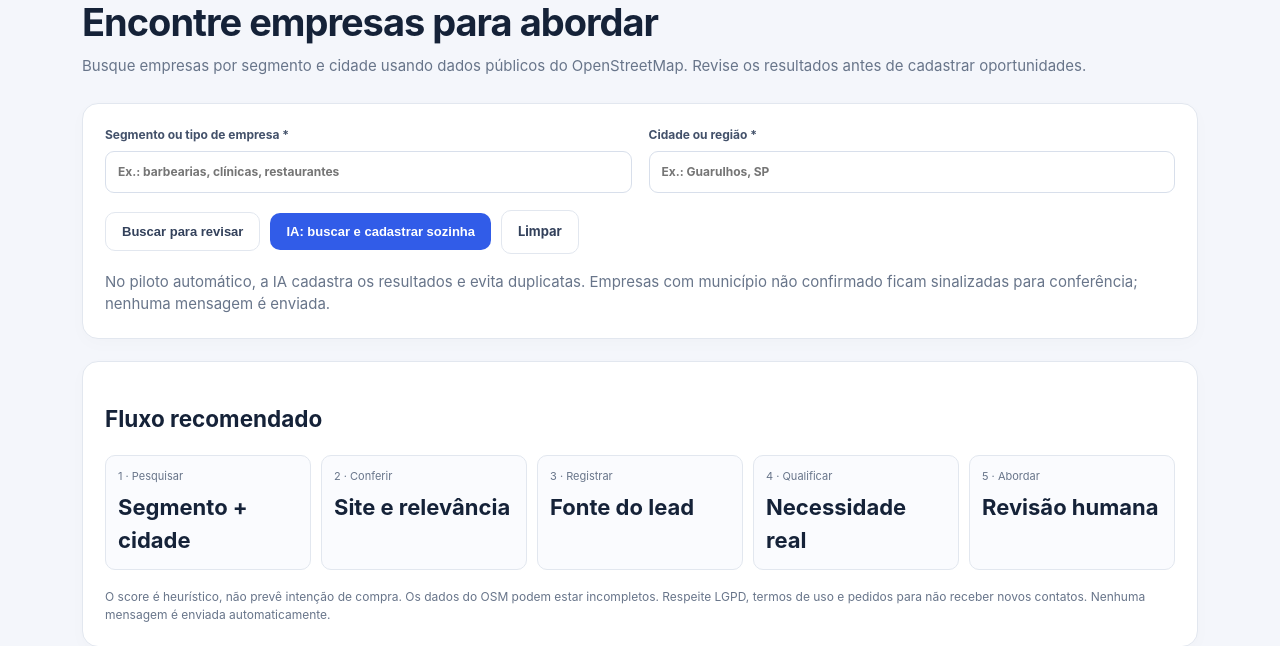
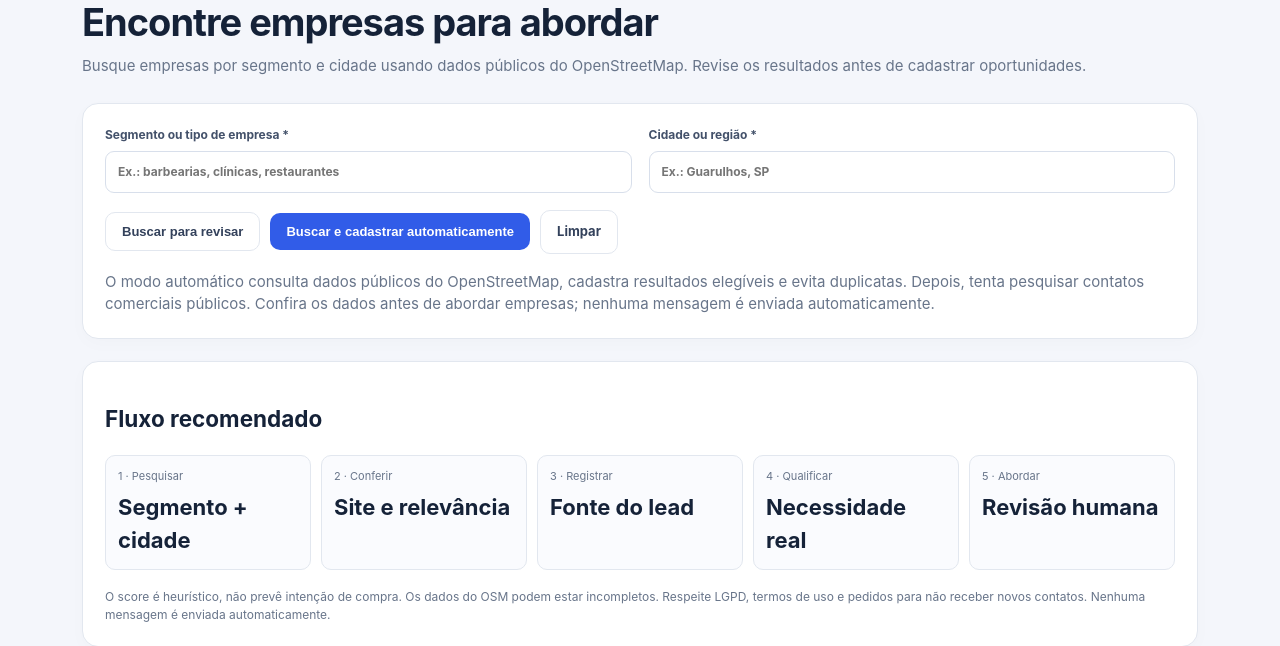
Before and after one commit to gtaocultooficial-sudo/leadpilot-ai, a Flask app: page /prospecting in a window 1280 px wide. Shown: the part 126-772 px from the top of the page. Run offline with Flask 3, Linux system fonts and the light colour scheme; the visitor is signed in with stand-in values (Sample User, id 1); parts of the project's set-up code (start-up, migrations or seed data) failed here and were passed over; some libraries are stand-ins or nearby versions.

Commit message:
Clarify automated prospecting capabilities

```diff
--- a/templates/prospecting.html
+++ b/templates/prospecting.html
@@ -7,8 +7,8 @@
   <form class="form-grid" method="post" action="{{ url_for('prospecting_tools.start_search') }}">
     <label>Segmento ou tipo de empresa *<input name="segment" value="{{ segment }}" required maxlength="80" placeholder="Ex.: barbearias, clínicas, restaurantes"></label>
     <label>Cidade ou região *<input name="city" value="{{ city }}" required maxlength="120" placeholder="Ex.: Guarulhos, SP"></label>
-    <div class="wide form-actions"><button class="button ghost" type="submit" name="mode" value="review">Buscar para revisar</button><button class="button" type="submit" name="mode" value="autopilot">IA: buscar e cadastrar sozinha</button><a class="button ghost" href="{{ url_for('prospecting_tools.prospecting') }}">Limpar</a></div>
-    <p class="wide muted">No piloto automático, a IA cadastra os resultados e evita duplicatas. Empresas com município não confirmado ficam sinalizadas para conferência; nenhuma mensagem é enviada.</p>
+    <div class="wide form-actions"><button class="button ghost" type="submit" name="mode" value="review">Buscar para revisar</button><button class="button" type="submit" name="mode" value="autopilot">Buscar e cadastrar automaticamente</button><a class="button ghost" href="{{ url_for('prospecting_tools.prospecting') }}">Limpar</a></div>
+    <p class="wide muted">O modo automático consulta dados públicos do OpenStreetMap, cadastra resultados elegíveis e evita duplicatas. Depois, tenta pesquisar contatos comerciais públicos. Confira os dados antes de abordar empresas; nenhuma mensagem é enviada automaticamente.</p>
   </form>
 </section>
 {% if searched %}
```
